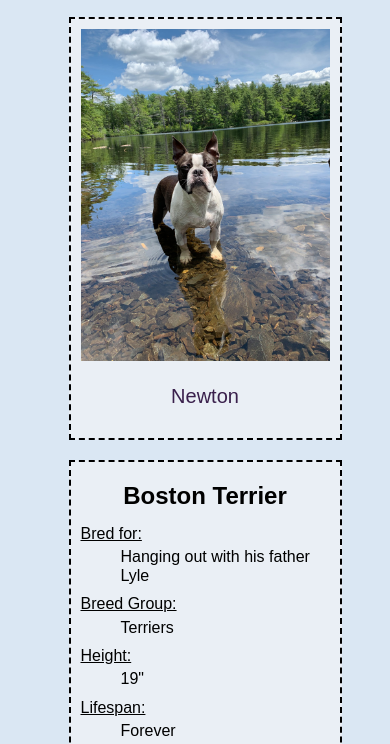
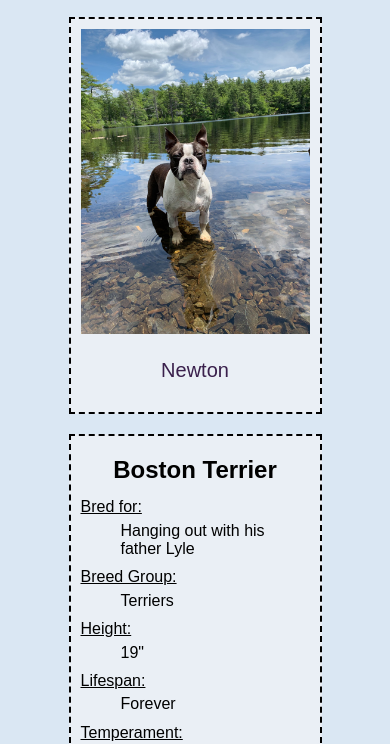
Before and after one commit to shaunAndLyleProjectTwo/projectTwo, a plain HTML site: page index.html in a window 390 px wide. Shown: the part 343-1087 px from the top of the page. Drawn offline with Linux system fonts and the light colour scheme; no server answers; a web font is replaced by a local one.

Commit message:
FINAL TOUCHES - finished!

```diff
--- a/styles/scss/style.scss
+++ b/styles/scss/style.scss
@@ -134,13 +134,13 @@ footer {
      flex-direction: column;
     }
     .imageContainer {
-        width: 100%;
+        width: calc(100% - 20px);
     }
     .textContainer {
-        width: 100%;
+        width: calc(100% - 20px);
     }
     .wikiConnect {
-        width: 100%;
+        width: calc(100% - 20px);
     }
 
     select {
```
Also changed, not shown: styles/style.css.
